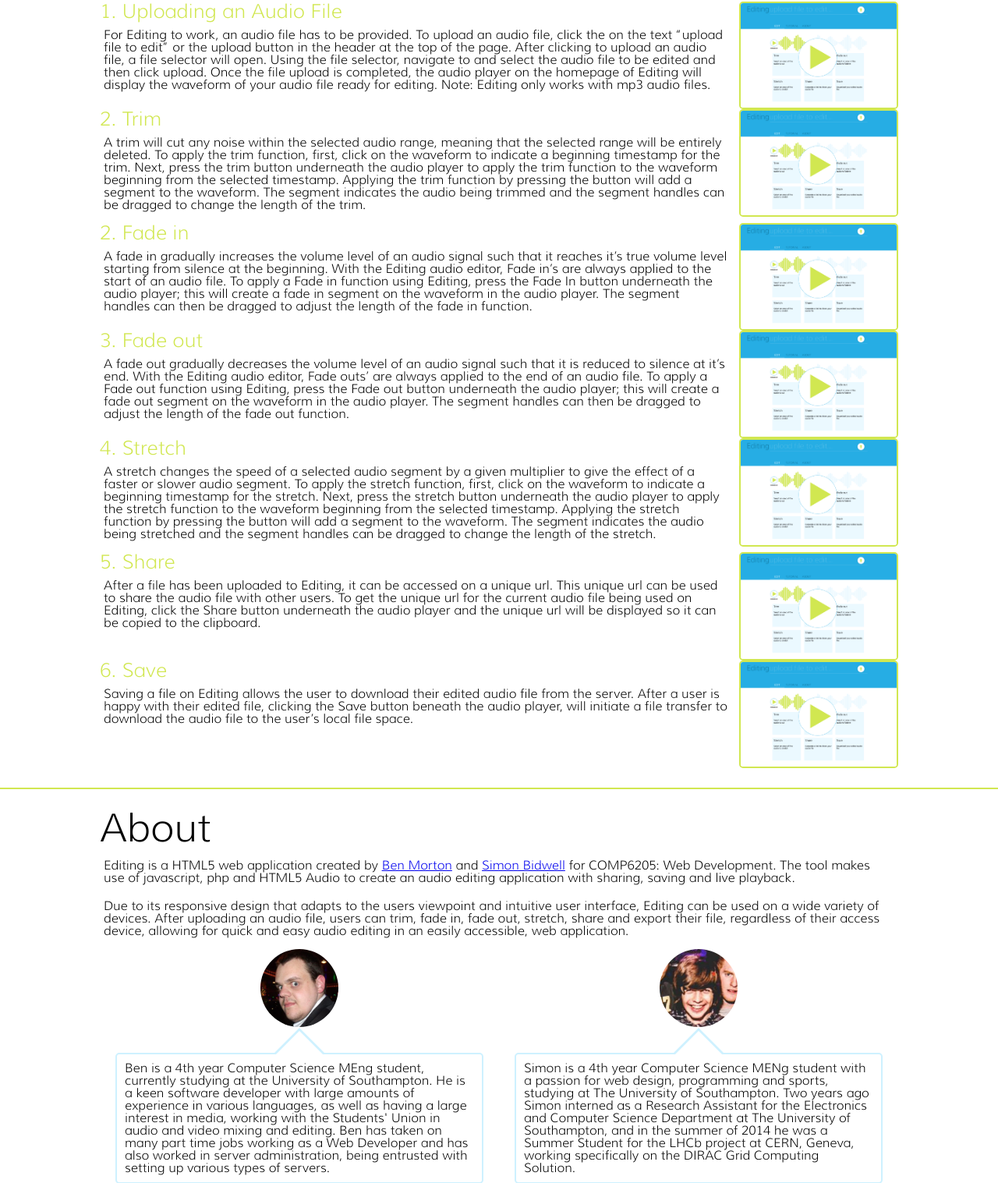
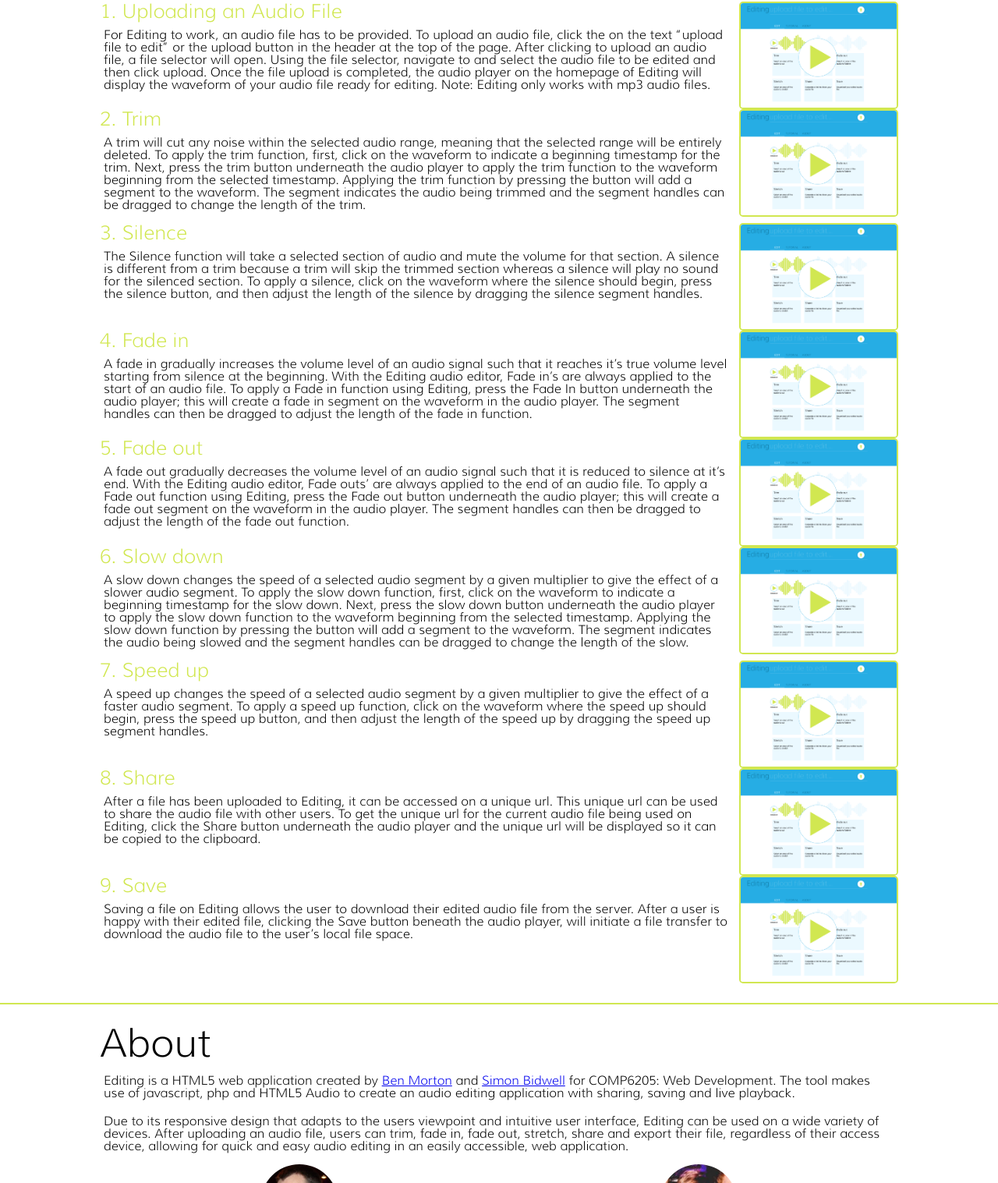
Before and after one commit to BTMorton/COMP6205---Web-Development, a PHP site: page / in a window 1280 px wide. Shown: the part 922-2439 px from the top of the page at 78% size. Run offline with PHP 8.4, Linux system fonts and the light colour scheme; some libraries are stand-ins or nearby versions.

Commit message:
THREE SIMON COMMITS? YOU MUST BE HAVING A GIGGLE M8

```diff
--- a/index.php
+++ b/index.php
@@ -67,27 +67,37 @@
 					<div class="clear"></div>
 
 					<img src="img/holding.png">
-					<h3>2. Fade in</h3>
+					<h3>3. Silence</h3>
+					<p>The Silence function will take a selected section of audio and mute the volume for that section. A silence is different from a trim because a trim will skip the trimmed section whereas a silence will play no sound for the silenced section. To apply a silence, click on the waveform where the silence should begin, press the silence button, and then adjust the length of the silence by dragging the silence segment handles.</p>
+					<div class="clear"></div>
+
+					<img src="img/holding.png">
+					<h3>4. Fade in</h3>
 					<p>A fade in gradually increases the volume level of an audio signal such that it reaches it’s true volume level starting from silence at the beginning. With the Editing audio editor, Fade in’s are always applied to the start of an audio file. To apply a Fade in function using Editing, press the Fade In button underneath the audio player; this will create a fade in segment on the waveform in the audio player. The segment handles can then be dragged to adjust the length of the fade in function. </p>
 					<div class="clear"></div>
 
 					<img src="img/holding.png">
-					<h3>3. Fade out</h3>
+					<h3>5. Fade out</h3>
 					<p>A fade out gradually decreases the volume level of an audio signal such that it is reduced to silence at it’s end. With the Editing audio editor, Fade outs’ are always applied to the end of an audio file. To apply a Fade out function using Editing, press the Fade out button underneath the audio player; this will create a fade out segment on the waveform in the audio player. The segment handles can then be dragged to adjust the length of the fade out function.</p>
 					<div class="clear"></div>
 
 					<img src="img/holding.png">
-					<h3>4. Stretch</h3>
-					<p>A stretch changes the speed of a selected audio segment by a given multiplier to give the effect of a faster or slower audio segment. To apply the stretch function, first, click on the waveform to indicate a beginning timestamp for the stretch. Next, press the stretch button underneath the audio player to apply the stretch function to the waveform beginning from the selected timestamp. Applying the stretch function by pressing the button will add a segment to the waveform. The segment indicates the audio being stretched and the segment handles can be dragged to change the length of the stretch.</p>
+					<h3>6. Slow down</h3>
+					<p>A slow down changes the speed of a selected audio segment by a given multiplier to give the effect of a slower audio segment. To apply the slow down function, first, click on the waveform to indicate a beginning timestamp for the slow down. Next, press the slow down button underneath the audio player to apply the slow down function to the waveform beginning from the selected timestamp. Applying the slow down function by pressing the button will add a segment to the waveform. The segment indicates the audio being slowed and the segment handles can be dragged to change the length of the slow.</p>
 					<div class="clear"></div>
 
 					<img src="img/holding.png">
-					<h3>5. Share</h3>
+					<h3>7. Speed up</h3>
+					<p>A speed up changes the speed of a selected audio segment by a given multiplier to give the effect of a faster audio segment. To apply a speed up function, click on the waveform where the speed up should begin, press the speed up button, and then adjust the length of the speed up by dragging the speed up segment handles.</p>
+					<div class="clear"></div>
+
+					<img src="img/holding.png">
+					<h3>8. Share</h3>
 					<p>After a file has been uploaded to Editing, it can be accessed on a unique url. This unique url can be used to share the audio file with other users. To get the unique url for the current audio file being used on Editing, click the Share button underneath the audio player and the unique url will be displayed so it can be copied to the clipboard.</p>
 					<div class="clear"></div>
 
 					<img src="img/holding.png">
-					<h3>6. Save</h3>
+					<h3>9. Save</h3>
 					<p>Saving a file on Editing allows the user to download their edited audio file from the server. After a user is happy with their edited file, clicking the Save button beneath the audio player, will initiate a file transfer to download the audio file to the user’s local file space.</p>
 					<div class="clear"></div>
 				</div>
```
